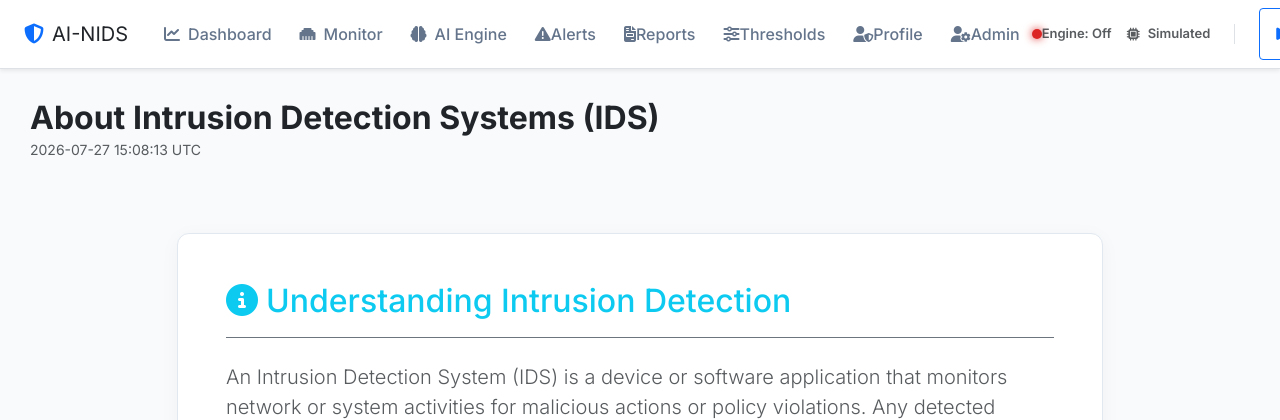
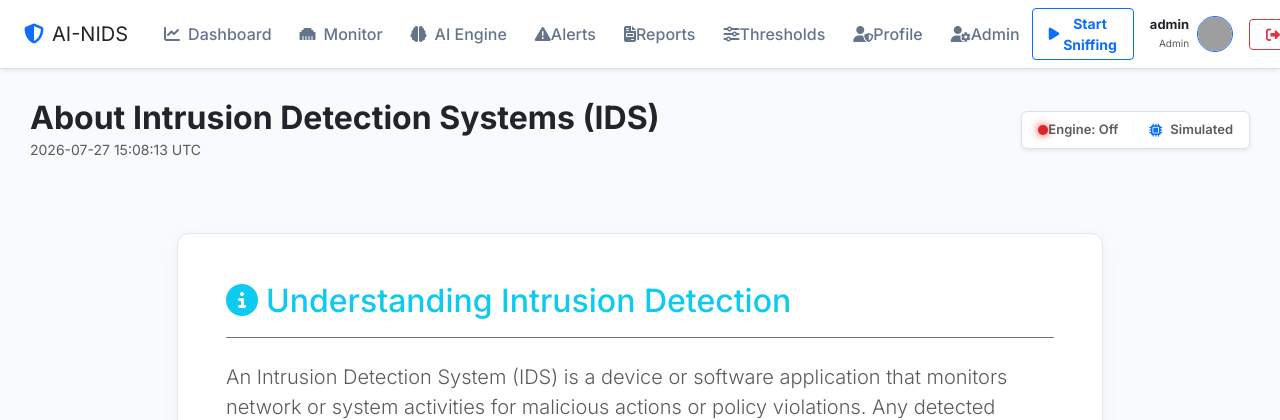
Before and after one commit to mohittt-kumar/Ai-NIDS-system-, a Flask app: page /about in a window 1280 px wide; the page is wider, and only the part inside the window is pictured. Shown: the top 420 px of that part. Run offline with Flask 3, Linux system fonts and the light colour scheme; a user stored in the database is signed in; data that the repository does not hold is empty; grey boxes are pictures that could not be loaded.

Commit message:
Optimize top navbar spacing by moving engine status metrics to content page header

```diff
--- a/app/templates/base.html
+++ b/app/templates/base.html
@@ -74,18 +74,6 @@
                     {% endif %}
                 </ul>
 
-                <!-- Engine status metrics -->
-                <div class="d-flex align-items-center me-4 py-2 py-lg-0 border-end pe-4" style="font-size: 13px; gap: 15px;">
-                    <div class="d-flex align-items-center">
-                        <span id="sidebar-status-dot" class="status-indicator status-inactive me-2"></span>
-                        <span id="sidebar-status-text" class="text-muted fw-semibold">Engine: Off</span>
-                    </div>
-                    <div class="d-flex align-items-center text-muted fw-semibold">
-                        <i class="fa-solid fa-microchip me-2"></i>
-                        <span id="sidebar-mode-text">Mode: Simulated</span>
-                    </div>
-                </div>
-
                 <!-- Toggle controls and Profile pic -->
                 <div class="d-flex align-items-center gap-3">
                     <button id="toggle-sniff-btn" class="btn btn-sm btn-outline-primary d-flex align-items-center fw-bold py-1 px-3">
@@ -114,10 +102,22 @@
     <!-- Main Content Area -->
     <div class="{% if current_user.is_authenticated %}main-content{% endif %}">
         {% if current_user.is_authenticated %}
-        <div class="container-fluid mb-4 d-flex justify-content-between align-items-center px-0">
+        <div class="container-fluid mb-4 d-flex justify-content-between align-items-center px-0 flex-wrap gap-2">
             <div>
                 <h2 class="fw-bold text-dark mb-0">{% block page_title %}Security Operations Center{% endblock %}</h2>
                 <small class="text-muted" id="topbar-clock"></small>
+            </div>
+            <!-- Engine status metrics -->
+            <div class="d-flex align-items-center bg-white border rounded px-3 py-2 shadow-sm" style="font-size: 13px; gap: 15px;">
+                <div class="d-flex align-items-center">
+                    <span id="sidebar-status-dot" class="status-indicator status-inactive me-2"></span>
+                    <span id="sidebar-status-text" class="text-muted fw-semibold">Engine: Off</span>
+                </div>
+                <div class="vr" style="height: 15px; color: var(--border-color);"></div>
+                <div class="d-flex align-items-center text-muted fw-semibold">
+                    <i class="fa-solid fa-microchip me-2 text-primary"></i>
+                    <span id="sidebar-mode-text">Mode: Simulated</span>
+                </div>
             </div>
         </div>
         {% endif %}
```
